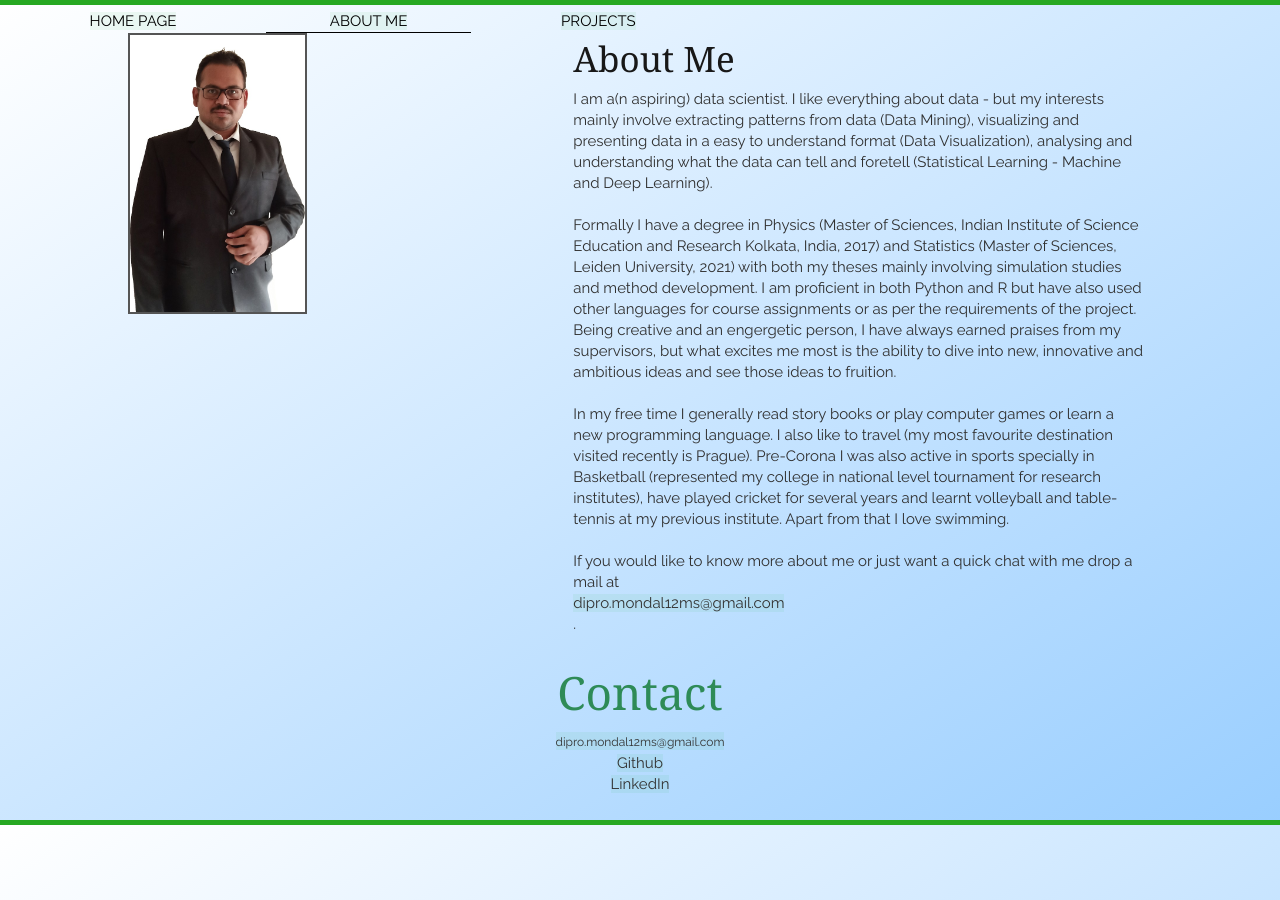
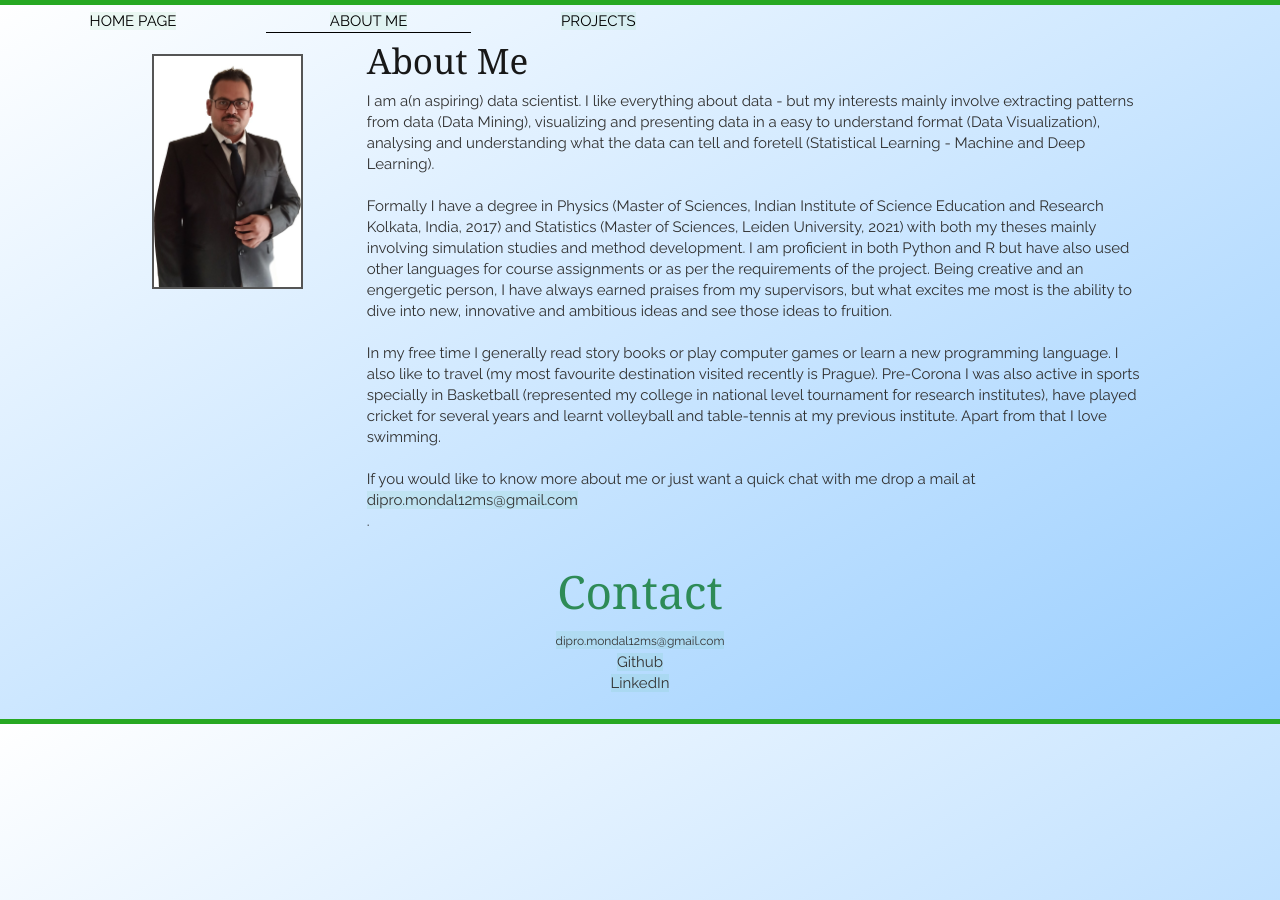
Before and after one commit to kuntala-c/kuntala-c.github.io, a Jekyll site: the page about.html, which Jekyll copies as it is, in a window 1280 px wide. Built offline with Jekyll 4.4.1, drawn with Linux system fonts in a browser that asks for light colours.

Commit message:
Update styles_mine.css

```diff
--- a/static/css/styles_mine.css
+++ b/static/css/styles_mine.css
@@ -69,11 +69,11 @@ body{
 
 /* About Me*/
 .two-column-wrapper{
-    padding-left: 10%;
+    padding-left: 5%;
     padding-right: 10%;
     display: grid;
-    grid-template-columns: 0.75fr 1fr;
-    grid-template-rows: 4fr 1fr;
+    grid-template-columns: 0.5fr 1.35fr;
+    grid-template-rows: 3fr 1fr;
     gap: 1px 1px;
     grid-template-areas: "profile-img-wrapper profile-content-wrapper" "contact-wrapper profile-content-wrapper";
 }
@@ -81,9 +81,12 @@ body{
 
 
 .profile-img-wrapper img{
+	margin-left : 30%;
+	margin-top : 7%;
+	margin-right :0;
     grid-area: profile-img-wrapper;
-    align-content: center;
-    width: 40%;
+    align-content: right;
+    width: 50%;
     border: 2px solid #555
 }
 
```
